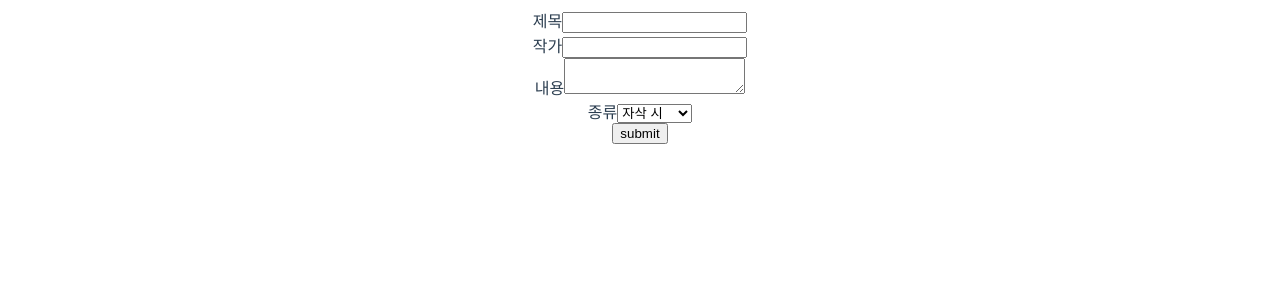
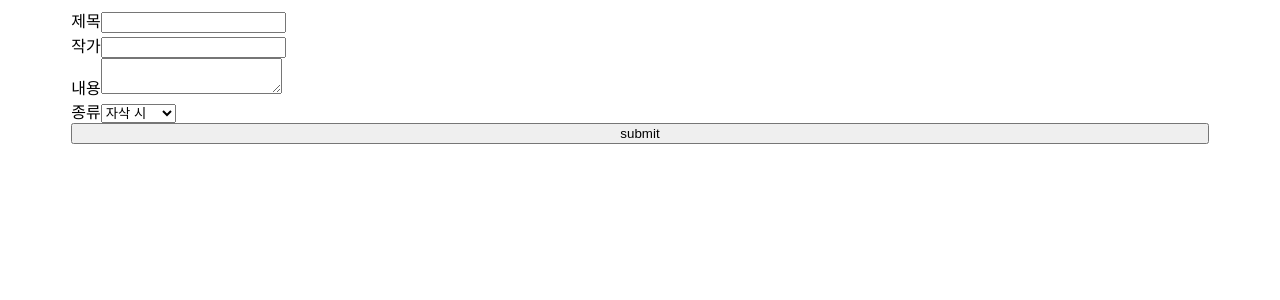
Before and after one commit to alinfanclub/poemProject, a Vue app in the folder frontend/: page /write in a window 1280 px wide. Shown: the top 300 px of the page. Built offline with nearby package versions, Linux system fonts and the light colour scheme.

Commit message:
delete dev

```diff
--- a/frontend/src/App.vue
+++ b/frontend/src/App.vue
@@ -10,7 +10,7 @@ export default {
 </script>
 
 <style>
-#app {
+/* #app {
   font-family: Avenir, Helvetica, Arial, sans-serif;
   -webkit-font-smoothing: antialiased;
   -moz-osx-font-smoothing: grayscale;
@@ -19,5 +19,5 @@ export default {
   margin-top: 60px;
   width: 90%;
   margin: 0 auto;
-}
+} */
 </style>
--- a/frontend/src/components/MainVue.vue
+++ b/frontend/src/components/MainVue.vue
@@ -1,23 +1,23 @@
 <template>
   <div>
     <HeaderVue></HeaderVue>
-    <table>
-      <tr v-for="(posts, i) in this.postData" :key="i" id="Post">
+    <ul>
+      <li v-for="(posts, i) in this.postData" :key="i" id="Post">
         <div>
           <div>
-            <td>{{ posts.owner }}</td>
-            <td>{{ posts.type }}</td>
+            <div>{{ posts.owner }}</div>
+            <div>{{ posts.type }}</div>
           </div>
           <div>
-            <td>
+            <div>
               <router-link :to="`/post/${posts._id}`">{{
                 posts.title
               }}</router-link>
-            </td>
+            </div>
           </div>
         </div>
-      </tr>
-    </table>
+      </li>
+    </ul>
   </div>
 </template>
 
@@ -77,7 +77,7 @@ export default {
 </script>
 
 <styl lang="scss" scopped>
-table {
+ul {
   margin: 0 auto;
   width: 80%;
   border-top: 1px solid #ddd;
@@ -100,7 +100,7 @@ table {
           height: 30%;
           align-items: center;
 
-          > td {
+          > div {
             &:nth-child(1) {
               margin-right: 1rem;
             }
--- a/frontend/src/components/PostContentVue.vue
+++ b/frontend/src/components/PostContentVue.vue
@@ -1,5 +1,5 @@
 <template>
-  <div>
+  <div id="createPost">
     <form @submit.prevent="createNewPost">
       <div>
         <label for="title">제목</label>
@@ -58,4 +58,14 @@ export default {
 };
 </script>
 
-<style></style>
+<style lang="scss">
+#createPost {
+  width: 90%;
+  margin: 0 auto;
+
+  > form {
+    display: flex;
+    flex-direction: column;
+  }
+}
+</style>
--- a/frontend/src/components/PostDetail.vue
+++ b/frontend/src/components/PostDetail.vue
@@ -1,10 +1,15 @@
 <template>
   <div>
+    <button
+      v-if="postData.owner == this.$store.state.userName"
+      @click="deleteThis"
+    >
+      delete
+    </button>
     <h1>{{ postData.title }}</h1>
     <div class="content">
       {{ postData.content }}
     </div>
-    <button @click="deleteThis">delete</button>
     <p v-if="error">{{ this.error }}</p>
   </div>
 </template>
```
